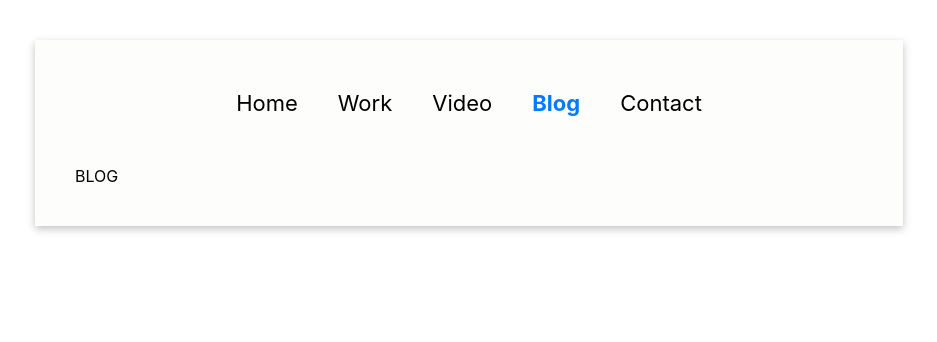
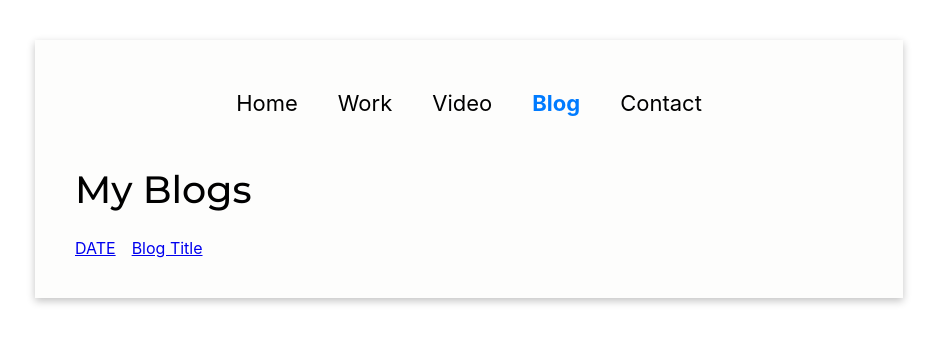
Before and after one commit to Josh-Alhassan/joahua-alhassan, a React (Create React App) app: page /blog in a window 1280 px wide. Shown: the top 342 px of the page, without its empty margins (171-1108 px from the left). Built offline with nearby package versions, Linux system fonts and the light colour scheme.

Commit message:
add blog top section

```diff
--- a/src/pages/Blog.js
+++ b/src/pages/Blog.js
@@ -1,11 +1,18 @@
 import React from "react";
 import Navigation from "../components/Navigation";
+import PrimaryHeader from "../utilities/PrimaryHeader";
+
+import style from "./Blog.module.css";
 
 function Blog() {
   return (
     <div>
       <Navigation />
-      BLOG
+      <PrimaryHeader fontWeight="500">My Blogs</PrimaryHeader>
+      <a href="#" className={style.blogLink}>
+        DATE
+        <span>Blog Title</span>
+      </a>
     </div>
   );
 }
--- /dev/null
+++ b/src/pages/Blog.module.css
@@ -0,0 +1,5 @@
+.blogLink {
+  display: flex;
+  align-items: center;
+  gap: 1rem;
+}
```
